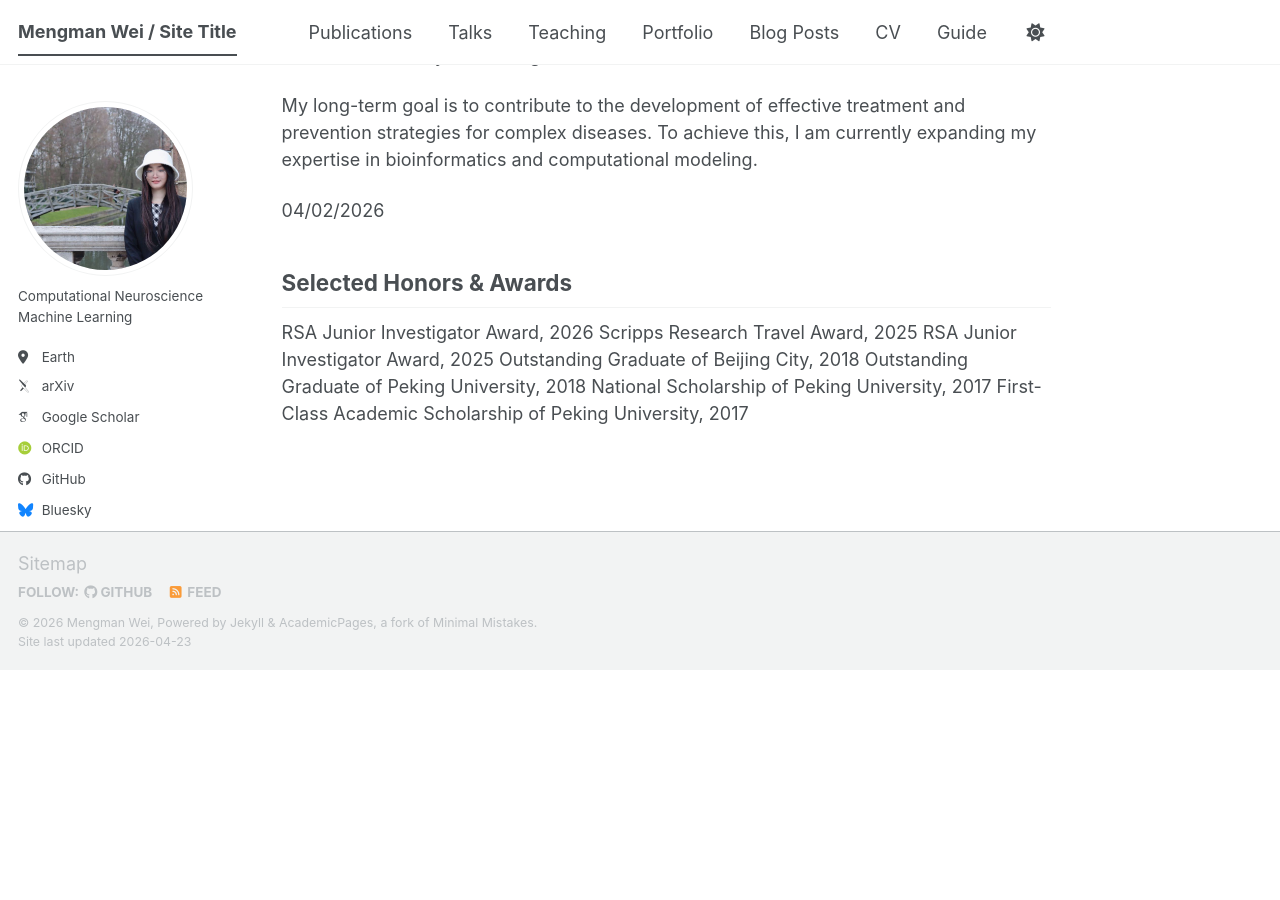
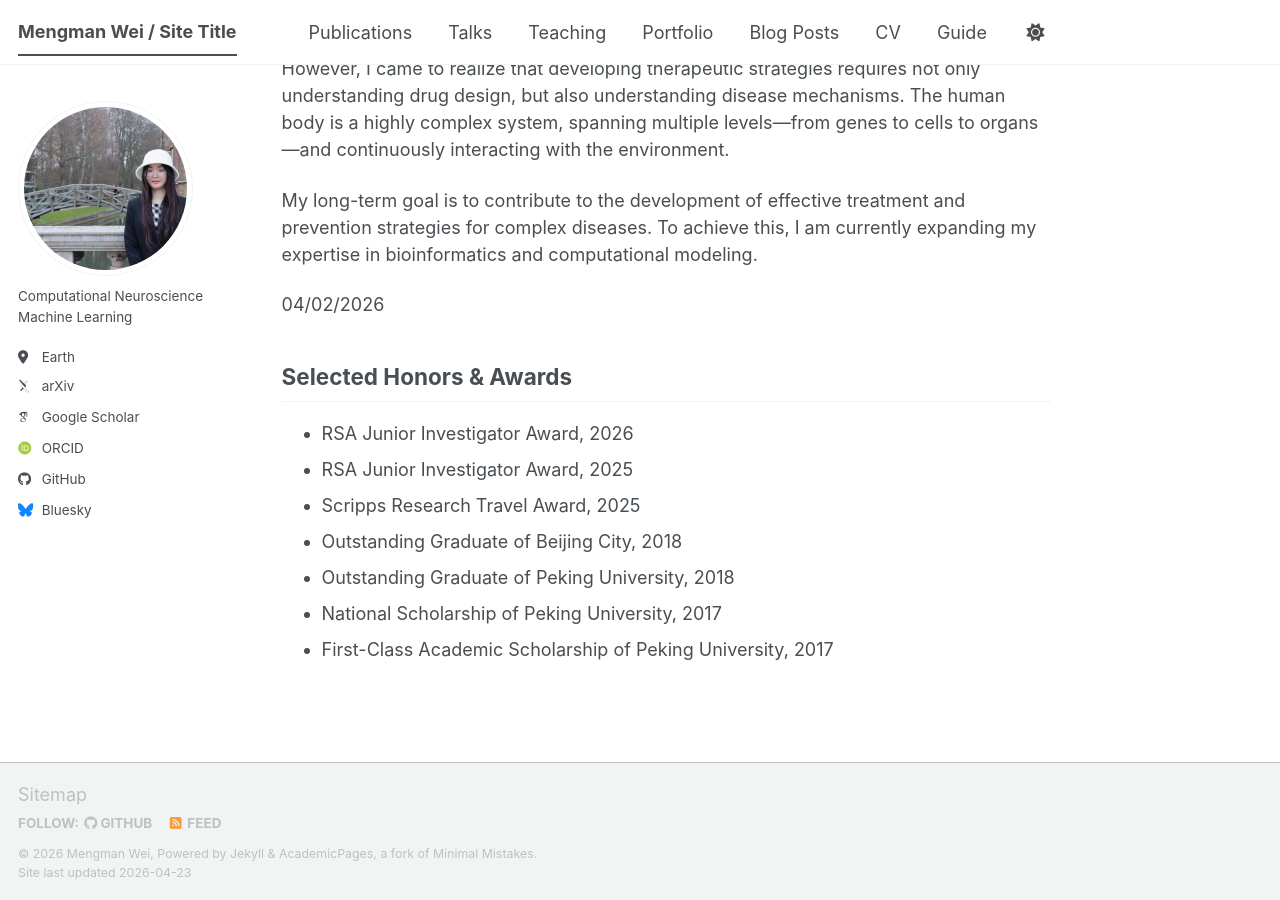
Before and after one commit to mw742/mengmanwei.github.io, a Jekyll site: the page built from _pages/about.md, in a window 1280 px wide and 900 px high, scrolled down 1608 px. Built offline with Jekyll 4.4.1, drawn with Linux system fonts in a browser that asks for light colours; some web fonts are replaced; a script bundle is joined from its source files by our own code; library files that are not in the unit come from our copies; before the commit the page ends 2278 px from its top, so only the background shows below that; some of the changed text lies outside the part shown.

```diff
--- a/_pages/about.md
+++ b/_pages/about.md
@@ -32,10 +35,11 @@ My long-term goal is to contribute to the development of effective treatment and
 04/02/2026
 
 ## Selected Honors & Awards
-RSA Junior Investigator Award, 2026
-Scripps Research Travel Award, 2025
-RSA Junior Investigator Award, 2025
-Outstanding Graduate of Beijing City, 2018
-Outstanding Graduate of Peking University, 2018
-National Scholarship of Peking University, 2017
-First-Class Academic Scholarship of Peking University, 2017
+
+- RSA Junior Investigator Award, 2026
+- RSA Junior Investigator Award, 2025
+- Scripps Research Travel Award, 2025
+- Outstanding Graduate of Beijing City, 2018
+- Outstanding Graduate of Peking University, 2018
+- National Scholarship of Peking University, 2017
+- First-Class Academic Scholarship of Peking University, 2017
```
Also changed, not shown: other parts of _pages/about.md (+4 -1 lines).
